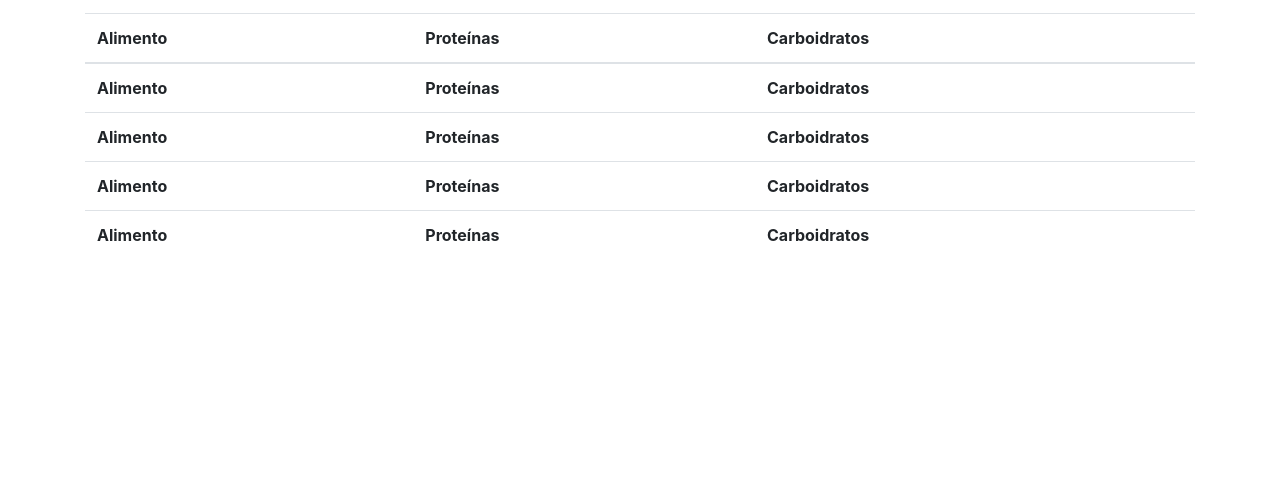
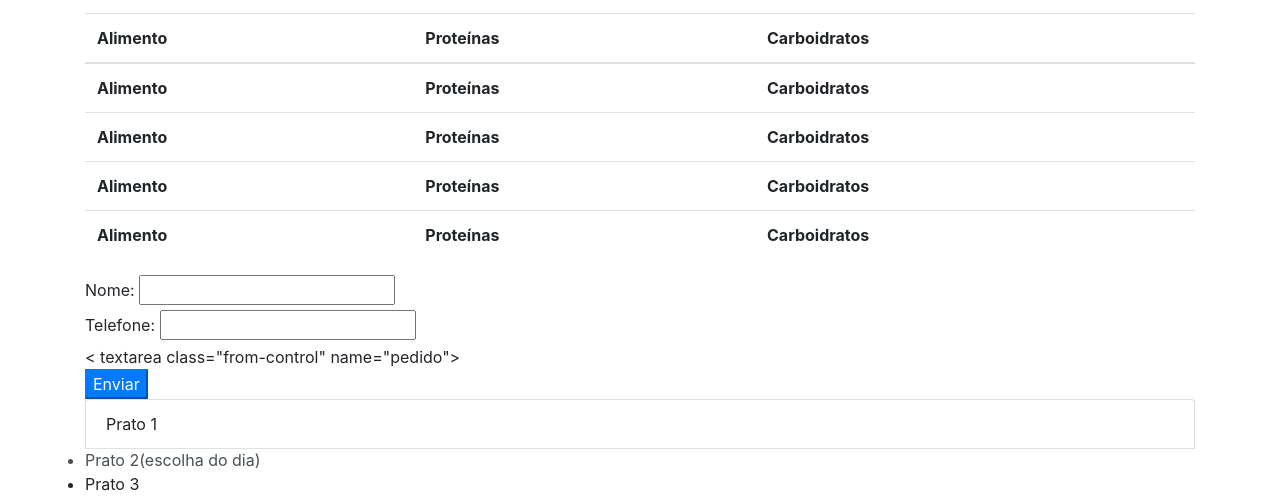
Before and after one commit to CarlaLSC/Bootstrap, a plain HTML site: page index.html in a window 1280 px wide. Shown: the part 664-1160 px from the top of the page. Before the commit the page ends 939 px from the top, so only its background shows below. Drawn offline with nearby package versions, Linux system fonts and the light colour scheme.

Commit message:
Update index.html

```diff
--- a/index.html
+++ b/index.html
@@ -69,7 +69,28 @@
       </tbody>
     </table>
   </div>
-
+   <form action="envio.php">
+     <div class="from-group">
+      <label for="cliente">Nome:</label>
+      <input type="text" class="from-control" id="cliente" name="cliente">
+        <div class="valid-feedback">ok</div>
+        <div class="invalid-feedback">Ops! Verifique seu nome</div>
+     </div>
+     <div class="from-group">
+      <label for="email">Telefone:</label>
+      <input type="email" class="from-control" id="email" name="email">
+      <div class="valid-feedback">Ok</div>
+      <div class="invalid-feedback">Ops! Vefifique seu e-mail</div>
+     </div>
+     <div class="from-group">
+      < textarea class="from-control" name="pedido"></textarea>
+     </div>
+     <button type="submit" class=" btn-primary">Enviar</button>
+  </form>
+  <ul class="list-group">
+    <li class="list-group-item">Prato 1</li>
+    <li class="list-group-item-action">Prato 2(escolha do dia)</li>
+    <li class="lit-group-item">Prato 3</li>
   </div>
 
 
```
